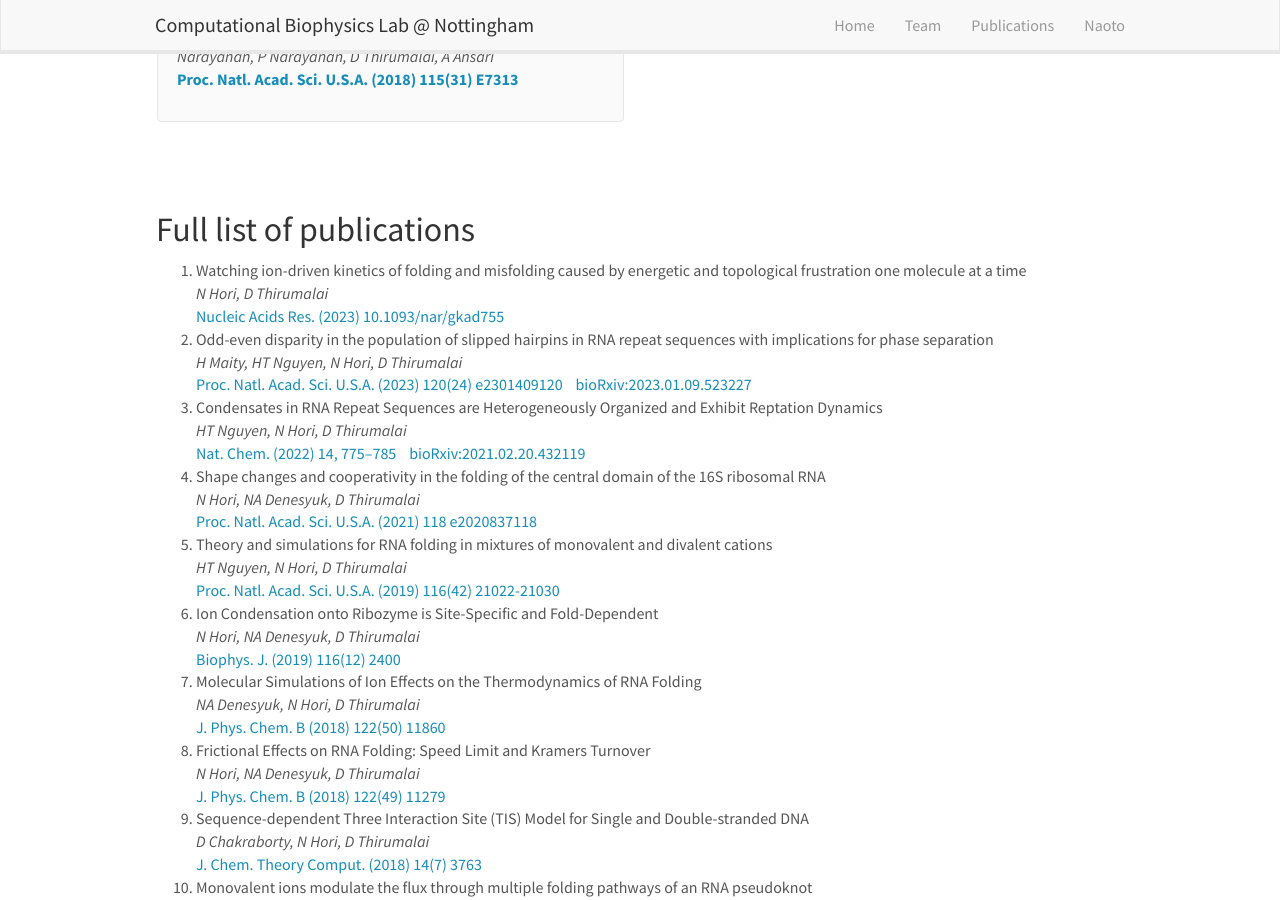
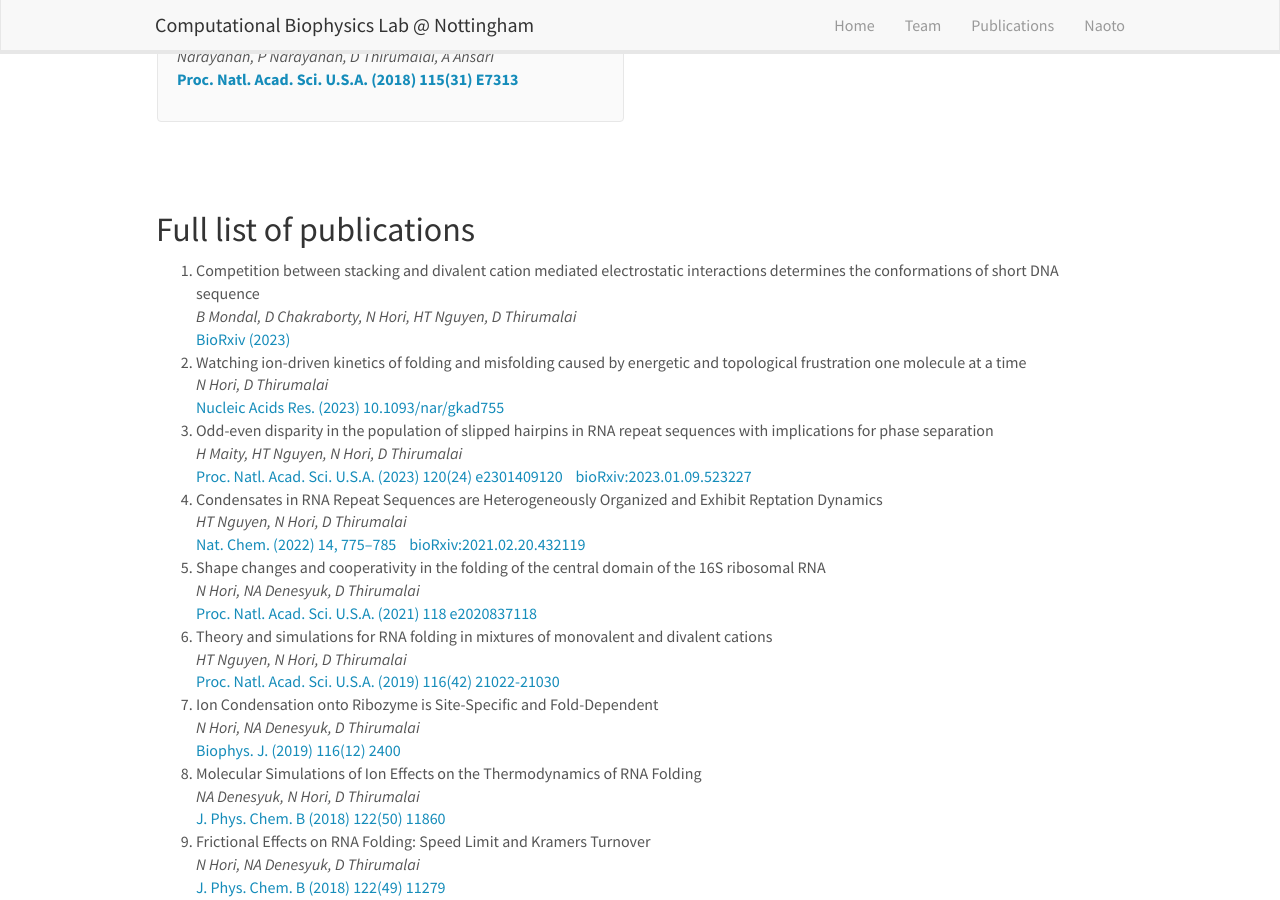
Before and after one commit to Hori-Lab/hori-lab.github.io, a Jekyll site: the page built from _pages/publications.md, in a window 1280 px wide and 900 px high, scrolled down 1652 px. Built offline with Jekyll 4.4.1, drawn with Linux system fonts in a browser that asks for light colours; nearby versions of some CDN libraries.

Commit message:
Add a preprint

```diff
--- a/_data/news.yml
+++ b/_data/news.yml
@@ -1,3 +1,6 @@
+- date: 8. Oct. 2023
+  headline: New <a href=https://doi.org/10.1101/2023.10.05.561104 target="_blank">preprint</a> posted.
+
 - date: 27. Sep. 2023
   headline: A new <a href=https://academic.oup.com/nar/advance-article/doi/10.1093/nar/gkad755/7283895 target="_blank">paper</a> on ribozyme folding and misfolding has been published.
   youtube: <iframe width="250" height="120" src="https://www.youtube.com/embed/6nnjGqod1o8?si=jGgjlByGKNho4CBT" title="YouTube video player" frameborder="0" allow="accelerometer; autoplay; clipboard-write; encrypted-media; gyroscope; picture-in-picture; web-share" allowfullscreen></iframe> <iframe width="250" height="120" src="https://www.youtube.com/embed/rlweklDRcrs?si=szoyVbGnSQodjtF4" title="YouTube video player" frameborder="0" allow="accelerometer; autoplay; clipboard-write; encrypted-media; gyroscope; picture-in-picture; web-share" allowfullscreen></iframe>
--- a/_data/publist.yml
+++ b/_data/publist.yml
@@ -1,3 +1,13 @@
+- title: Competition between stacking and divalent cation mediated electrostatic interactions determines the conformations of short DNA sequence
+  authors: B Mondal, D Chakraborty, N Hori, HT Nguyen, D Thirumalai
+  image: .png
+  description: ""
+  link:
+    url: https://doi.org/10.1101/2023.10.05.561104
+    display: "BioRxiv (2023)"
+  highlight: 0
+  news2: ""
+
 - title: "Watching ion-driven kinetics of folding and misfolding caused by energetic and topological frustration one molecule at a time"
   authors: N Hori, D Thirumalai
   image: 23AzoKinetics.png
```
